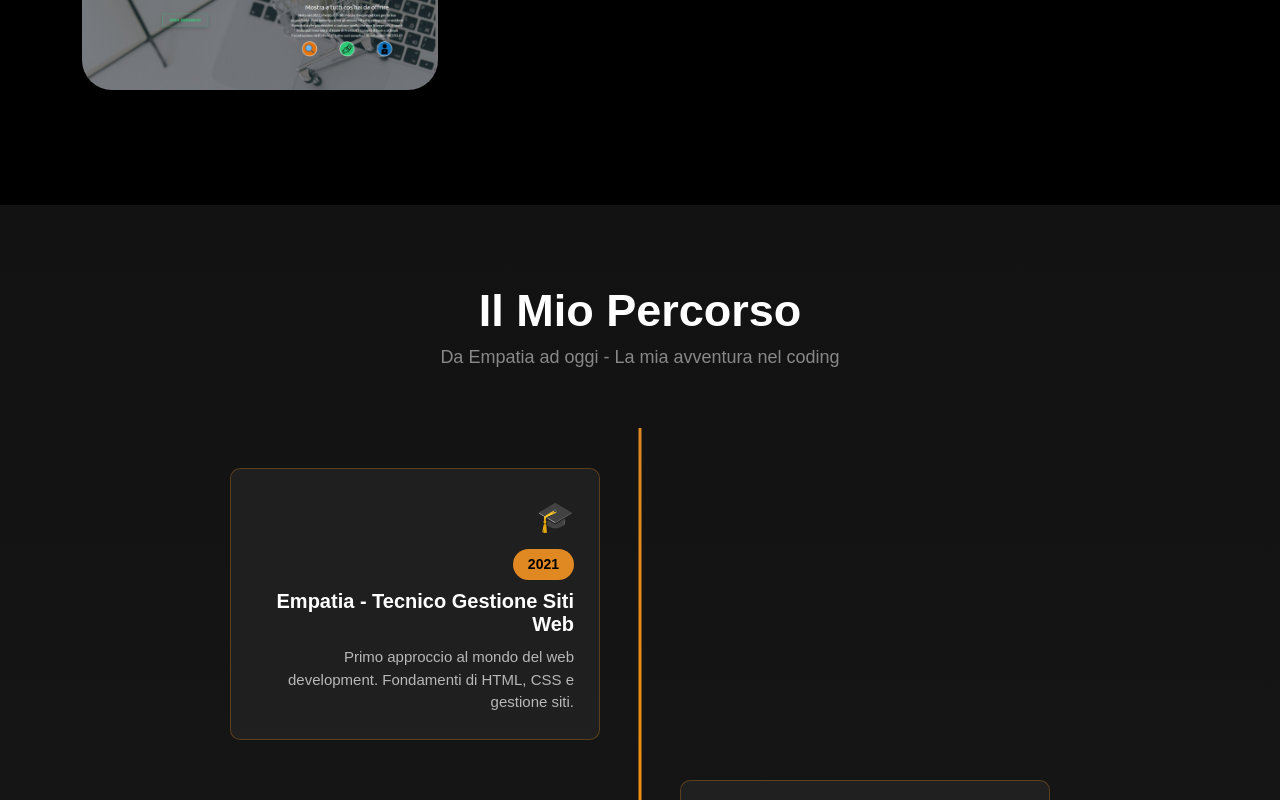
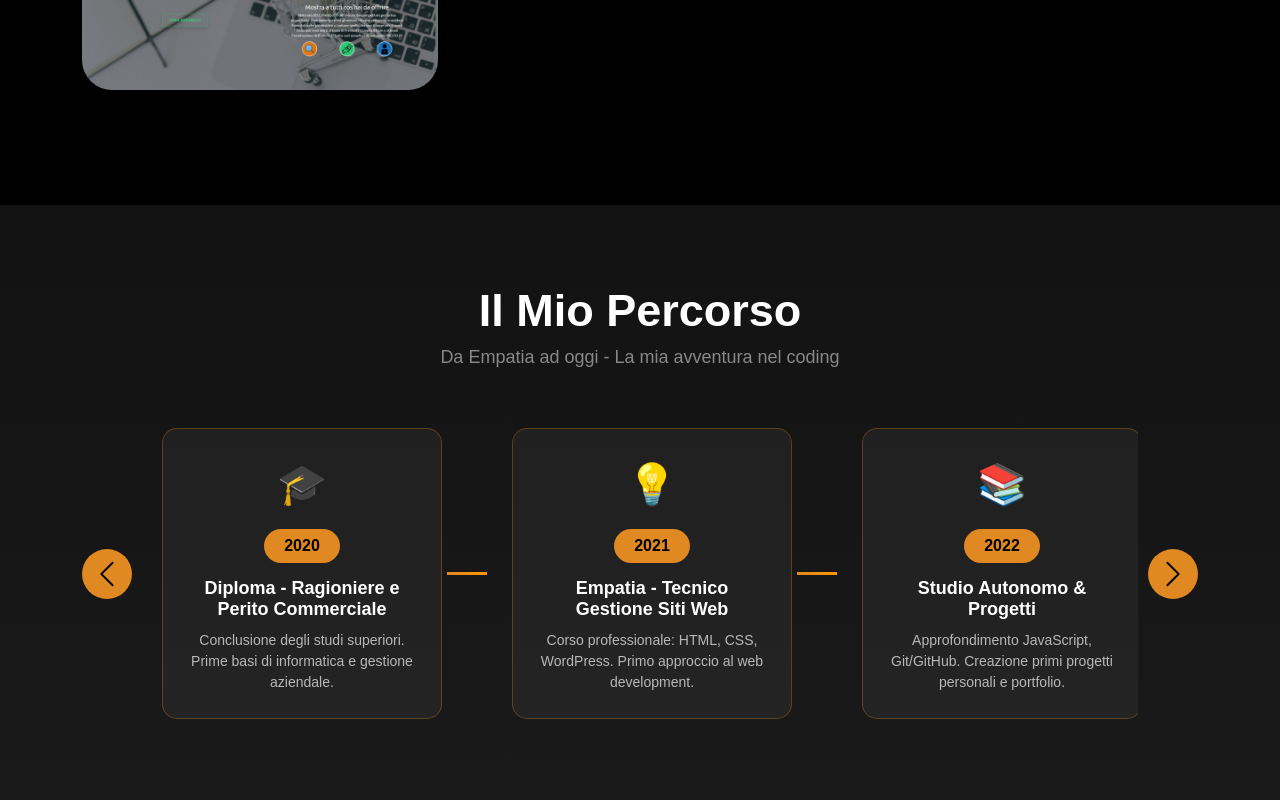
Before and after one commit to MeloLM/My_Profile, a React (Create React App) app: page / in a window 1280 px wide. Shown: the part 2000-2800 px from the top of the page. Built offline with nearby package versions, Linux system fonts and the light colour scheme; no server answers.

Commit message:
feat: Timeline orizzontale a scorrimento

```diff
--- a/src/App.css
+++ b/src/App.css
@@ -358,13 +358,26 @@ nav.navbar .navbar-toggler[aria-expanded="true"] .navbar-toggler-icon {
 }
 
 .banner h1 {
-  font-size: 65px;
+  font-size: 45px;
   font-weight: 700;
   letter-spacing: 0.8px;
-  line-height: 1;
+  line-height: 1.2;
   margin-bottom: 20px;
   display: block;
   min-height: 80px;
+}
+
+@media (min-width: 768px) {
+  .banner h1 {
+    font-size: 55px;
+  }
+}
+
+@media (min-width: 1200px) {
+  .banner h1 {
+    font-size: 65px;
+    line-height: 1;
+  }
 }
 .banner p {
   color: #B8B8B8;
@@ -453,8 +466,8 @@ nav.navbar .navbar-toggler[aria-expanded="true"] .navbar-toggler-icon {
 .txt-rotate > .wrap {
   border-right: 0.08em solid #666;
   display: inline-block;
-  min-width: 200px;
   min-height: 1em;
+  white-space: nowrap;
 }
 
 /************ Skills Css ************/
@@ -613,6 +626,7 @@ nav.navbar .navbar-toggler[aria-expanded="true"] .navbar-toggler-icon {
 .timeline-section {
   padding: 80px 0;
   background: linear-gradient(180deg, #121212 0%, #1a1a1a 100%);
+  overflow: hidden;
 }
 .timeline-section h2 {
   font-size: 45px;
@@ -624,91 +638,122 @@ nav.navbar .navbar-toggler[aria-expanded="true"] .navbar-toggler-icon {
   text-align: center;
   color: #888;
   font-size: 18px;
-  margin-bottom: 60px;
+  margin-bottom: 40px;
 }
-.timeline {
+
+/* Timeline Horizontal Scroll */
+.timeline-wrapper {
   position: relative;
-  max-width: 900px;
-  margin: 0 auto;
+  display: flex;
+  align-items: center;
+  gap: 10px;
+}
+.timeline-scroll {
+  overflow-x: auto;
+  overflow-y: hidden;
+  scroll-behavior: smooth;
+  scrollbar-width: none;
+  -ms-overflow-style: none;
   padding: 20px 0;
+  flex: 1;
 }
-.timeline-line {
-  position: absolute;
-  left: 50%;
-  top: 0;
-  bottom: 0;
-  width: 3px;
-  background: linear-gradient(180deg, var(--main-color), #ff9500, var(--main-color));
-  transform: translateX(-50%);
+.timeline-scroll::-webkit-scrollbar {
+  display: none;
 }
-.timeline-item {
-  position: relative;
-  width: 50%;
-  padding: 20px 40px;
-  box-sizing: border-box;
+.timeline-horizontal {
+  display: flex;
+  gap: 20px;
+  padding: 0 20px;
+  min-width: max-content;
 }
-.timeline-item.left {
-  left: 0;
-  text-align: right;
-}
-.timeline-item.right {
-  left: 50%;
-  text-align: left;
+.timeline-card {
+  display: flex;
+  align-items: center;
+  flex-shrink: 0;
 }
 .timeline-content {
   background: rgba(255, 255, 255, 0.05);
   padding: 25px;
-  border-radius: 10px;
+  border-radius: 15px;
   border: 1px solid rgba(224, 136, 33, 0.3);
-  position: relative;
+  width: 280px;
+  min-height: 200px;
   transition: all 0.3s ease;
+  text-align: center;
 }
 .timeline-content:hover {
-  transform: translateY(-5px);
+  transform: translateY(-10px);
   border-color: var(--main-color);
-  box-shadow: 0 10px 30px rgba(224, 136, 33, 0.2);
+  box-shadow: 0 15px 40px rgba(224, 136, 33, 0.3);
 }
 .timeline-icon {
-  font-size: 30px;
+  font-size: 40px;
   display: block;
-  margin-bottom: 10px;
+  margin-bottom: 15px;
 }
 .timeline-year {
   display: inline-block;
   background: var(--main-color);
   color: #000;
-  padding: 5px 15px;
+  padding: 5px 20px;
   border-radius: 20px;
   font-weight: 700;
-  font-size: 14px;
-  margin-bottom: 10px;
+  font-size: 16px;
+  margin-bottom: 15px;
 }
 .timeline-content h4 {
-  font-size: 20px;
+  font-size: 18px;
   font-weight: 700;
   margin-bottom: 10px;
   color: #fff;
 }
 .timeline-content p {
-  font-size: 15px;
+  font-size: 14px;
   color: #B8B8B8;
   line-height: 1.5;
   margin: 0;
 }
+.timeline-connector {
+  width: 40px;
+  height: 3px;
+  background: linear-gradient(90deg, var(--main-color), #ff9500);
+  margin: 0 5px;
+  flex-shrink: 0;
+}
+
+/* Navigation Buttons */
+.timeline-nav {
+  background: var(--main-color);
+  border: none;
+  border-radius: 50%;
+  width: 50px;
+  height: 50px;
+  display: flex;
+  align-items: center;
+  justify-content: center;
+  cursor: pointer;
+  transition: all 0.3s ease;
+  flex-shrink: 0;
+  color: #000;
+}
+.timeline-nav:hover {
+  background: #ff9500;
+  transform: scale(1.1);
+}
+
 /* Timeline responsive */
 @media (max-width: 768px) {
-  .timeline-line {
-    left: 20px;
+  .timeline-nav {
+    width: 40px;
+    height: 40px;
   }
-  .timeline-item {
-    width: 100%;
-    padding-left: 60px;
-    padding-right: 20px;
+  .timeline-content {
+    width: 250px;
+    min-height: 180px;
+    padding: 20px;
   }
-  .timeline-item.left,
-  .timeline-item.right {
-    left: 0;
-    text-align: left;
+  .timeline-section h2 {
+    font-size: 35px;
   }
 }
 
--- a/src/components/Timeline.js
+++ b/src/components/Timeline.js
@@ -1,38 +1,58 @@
 import { Container, Row, Col } from 'react-bootstrap';
+import { useRef } from 'react';
+import { ChevronLeft, ChevronRight } from 'react-bootstrap-icons';
 
 export default function Timeline() {
+  const scrollRef = useRef(null);
+
   const timelineData = [
+    {
+      year: "2020",
+      title: "Diploma - Ragioniere e Perito Commerciale",
+      description: "Conclusione degli studi superiori. Prime basi di informatica e gestione aziendale.",
+      icon: "🎓"
+    },
     {
       year: "2021",
       title: "Empatia - Tecnico Gestione Siti Web",
-      description: "Primo approccio al mondo del web development. Fondamenti di HTML, CSS e gestione siti.",
-      icon: "🎓"
+      description: "Corso professionale: HTML, CSS, WordPress. Primo approccio al web development.",
+      icon: "💡"
     },
     {
       year: "2022",
-      title: "Studio Autonomo",
-      description: "Approfondimento JavaScript, WordPress e primi progetti personali.",
+      title: "Studio Autonomo & Progetti",
+      description: "Approfondimento JavaScript, Git/GitHub. Creazione primi progetti personali e portfolio.",
       icon: "📚"
     },
     {
       year: "2023",
-      title: "Aulab - Full Stack Developer Bootcamp",
-      description: "Formazione intensiva: PHP, Laravel, React, MySQL, Git. Progetti pratici e lavoro di team.",
+      title: "Aulab Hackademy - Full Stack Developer",
+      description: "Bootcamp intensivo a Bari: PHP, Laravel, React, MySQL. Progetti di team e metodologie Agile.",
       icon: "💻"
     },
     {
       year: "2024",
       title: "Junior Full Stack Developer",
-      description: "Inizio carriera professionale. Sviluppo progetti React, Laravel e continuo apprendimento.",
+      description: "Sviluppo professionale: React, Laravel, API REST. Collaborazione su progetti reali.",
       icon: "🚀"
     },
     {
       year: "2025",
-      title: "Crescita Continua",
-      description: "Espansione competenze: Node.js, TypeScript, Docker. Sempre alla ricerca di nuove sfide.",
+      title: "Crescita & Nuove Sfide",
+      description: "Espansione competenze: Node.js, TypeScript, Docker. Open to work e nuove opportunità!",
       icon: "⚔️"
     }
   ];
+
+  const scroll = (direction) => {
+    if (scrollRef.current) {
+      const scrollAmount = 350;
+      scrollRef.current.scrollBy({
+        left: direction === 'left' ? -scrollAmount : scrollAmount,
+        behavior: 'smooth'
+      });
+    }
+  };
 
   return (
     <section className="timeline-section" id="timeline">
@@ -45,21 +65,40 @@ export default function Timeline() {
         </Row>
         <Row>
           <Col>
-            <div className="timeline">
+            <div className="timeline-wrapper">
+              <button
+                className="timeline-nav timeline-nav-left"
+                onClick={() => scroll('left')}
+                aria-label="Scroll left"
+              >
+                <ChevronLeft size={30} />
+              </button>
+
+              <div className="timeline-scroll" ref={scrollRef}>
+                <div className="timeline-horizontal">
                   {timelineData.map((item, index) => (
-                <div
-                  className={`timeline-item ${index % 2 === 0 ? 'left' : 'right'}`}
-                  key={index}
-                >
+                    <div className="timeline-card" key={index}>
                       <div className="timeline-content">
                         <span className="timeline-icon">{item.icon}</span>
                         <span className="timeline-year">{item.year}</span>
                         <h4>{item.title}</h4>
                         <p>{item.description}</p>
                       </div>
+                      {index < timelineData.length - 1 && (
+                        <div className="timeline-connector"></div>
+                      )}
                     </div>
                   ))}
-              <div className="timeline-line"></div>
+                </div>
+              </div>
+
+              <button
+                className="timeline-nav timeline-nav-right"
+                onClick={() => scroll('right')}
+                aria-label="Scroll right"
+              >
+                <ChevronRight size={30} />
+              </button>
             </div>
           </Col>
         </Row>
```
Lines whose indentation alone changed are shown as unchanged.
